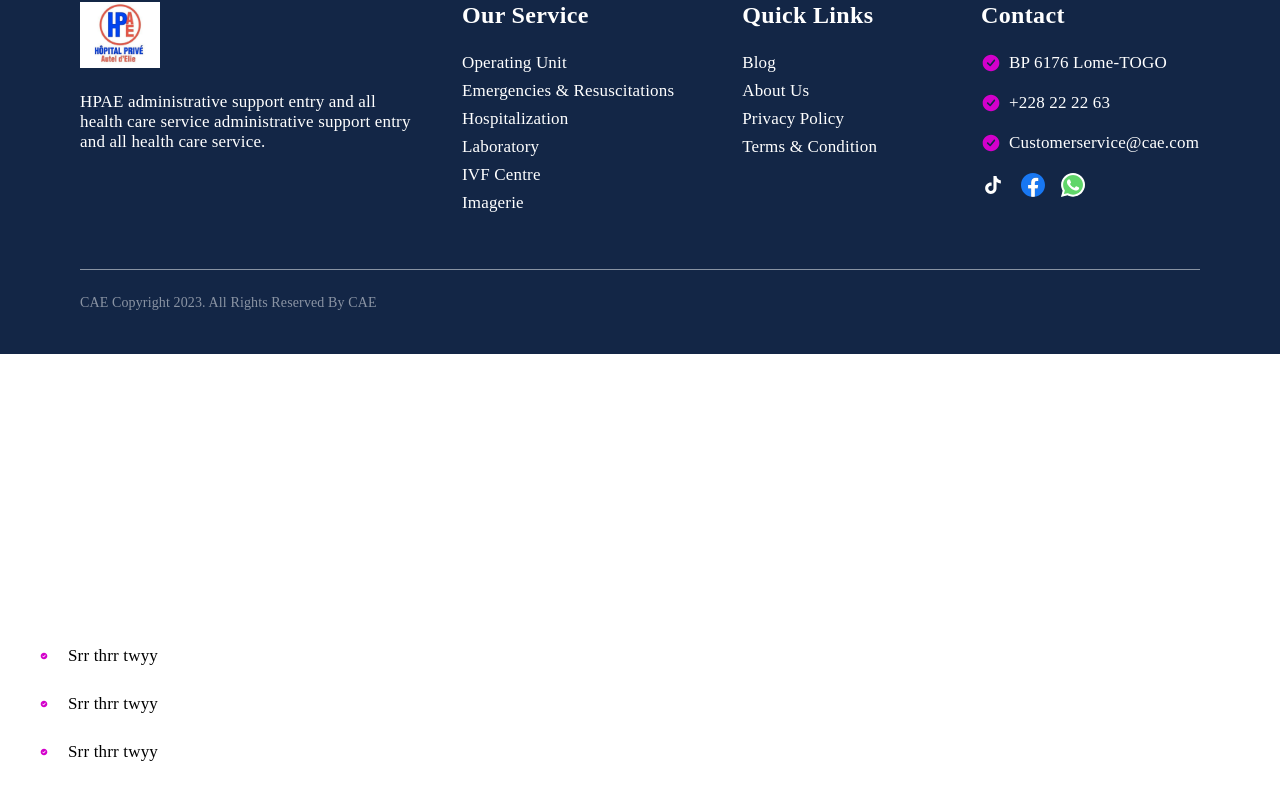
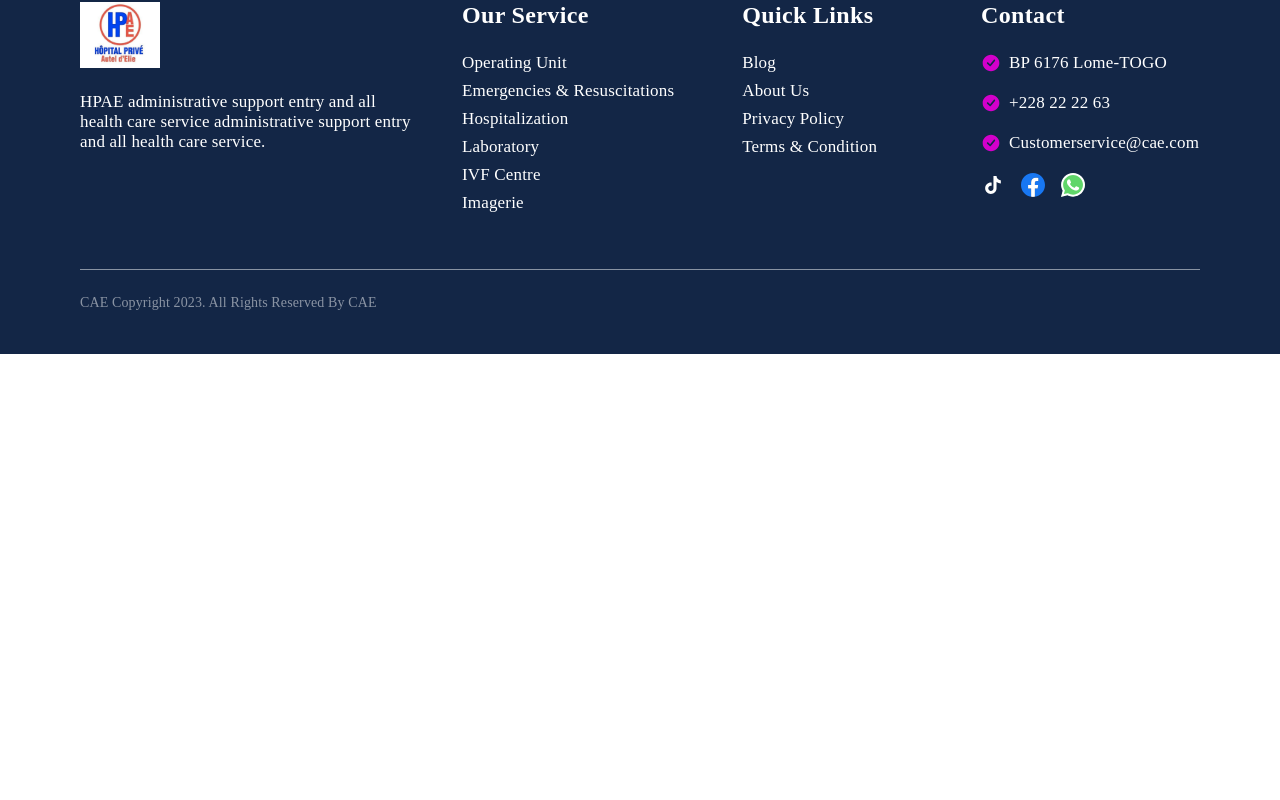
Before and after one commit to rex-9/LetsCodeEarning-1, a React (Vite) app: page /about in a window 1280 px wide. Shown: the part 2487-3287 px from the top of the page. After the commit the page ends 2841 px from the top, so only its background shows below. Built offline with nearby package versions, Linux system fonts and the light colour scheme.

Commit message:
added sevice card two

```diff
--- a/src/assets/index.jsx
+++ b/src/assets/index.jsx
@@ -21,7 +21,7 @@ export { default as Lab } from './img/contact-photo-1.png';
 export {default as Phonecalling } from './svg/phone-calling.svg?react'
 
 export {default as Email } from './svg/email.svg';
-
+export { default as Pseudo} from './img/pseudo.png';
 
 
 
--- a/src/components/ServiceCard.jsx
+++ /dev/null
@@ -1,16 +0,0 @@
-/* eslint-disable react/prop-types */
-import {Arrow} from "../assets"
-const ServiceCard = ({img,header,paragraph}) => {
-  return (
-    <div className="md:max-w-[394px] max-w-[327px] rounded-lg md:pt-[21px] md:pb-6 md:pl-6 md:pr-[4.125rem] py-5 px-4">
-        <img src={img} alt="" className="rounded-full aspect-square object-cover w-12 h-12" />
-        <div className="md:pt-6 md:pb-9 pt-4 pb-8">
-            <p className="md:text-header-1 text-body-text-1 text-secondary-700 font-bold">{header}</p>
-            <p className="md:text-medium text-body-text-1 pt-2 text-secondary-400 font-semibold">{paragraph}</p>
-        </div>
-        <a href="" className="md:text-medium text-body-text-1 text-primary-600 md:font-semibold font-bold ">Read More <img src={Arrow} alt="" className="inline-block" /></a>
-    </div>
-  )
-}
-
-export default ServiceCard
--- a/src/components/ServiceList2.jsx
+++ b/src/components/ServiceList2.jsx
@@ -1,29 +1,30 @@
-import { Check } from "../assets"
-const ServiceList2 = () => {
+/* eslint-disable react/prop-types */
+import { Pseudo } from "../assets"
+const ServiceList2 = ({firstHeader,firstParagraph,secHeader,secParagraph,listHeader,listone,listtwo,listthree}) => {
   return (
     <div>
         <div className="mt-6 md:mt-16">
-            <p className="text-secondary-600 text-medium md:text-header-3 font-bold"></p>
-            <p className="pt-3 md:pt-8 text-body-text-1 md:text-header-1"></p>
+            <p className="text-secondary-600 text-medium md:text-header-3 font-bold">{firstHeader}</p>
+            <p className="pt-3 md:pt-8 text-body-text-1 md:text-header-1">{firstParagraph}</p>
         </div>
         <div className="mt-6 md:mt-12">
-            <p className="text-secondary-600 text-medium md:text-header-2 font-bold"></p>
-            <p className="pt-4 md:pt-6 text-body-text-1 md:text-header-1"></p>
+            <p className="text-secondary-600 text-medium md:text-header-2 font-bold">{secHeader}</p>
+            <p className="pt-4 md:pt-6 text-body-text-1 md:text-header-1">{secParagraph}</p>
         </div>
-        <div className="mt-4 md:mt-11 text-body-text-1 md:text-medium p-10 align-middle">
-             <p></p>
-            <div className="md:mt-10">
-                <div className="flex md:gap-5 items-center">
-                    <img src={Check} className="md:w-2" alt="" />
-                    <p>Srr thrr twyy</p>
+        <div className="mt-4 md:mt-11 text-body-text-1 md:text-medium align-middle">
+             <p>{listHeader}</p>
+            <div className="md:mt-10 mt-6">
+                <div className="flex md:gap-5 gap-3 items-center">
+                    <img src={Pseudo} className="w-3" alt="" />
+                    <p>{listone}</p>
                 </div>
-                <div className="mt-7 flex md:gap-5 items-center">
-                    <img src={Check} className="md:w-2" alt="" />
-                    <p>Srr thrr twyy</p>
+                <div className="md:mt-7 mt-4 flex md:gap-5 gap-3 items-center">
+                    <img src={Pseudo} className="w-3" alt="" />
+                    <p>{listtwo}</p>
                 </div>
-                <div className="mt-7 flex md:gap-5 items-center">
-                    <img src={Check} className="md:w-2" alt="" />
-                    <p>Srr thrr twyy</p>
+                <div className="md:mt-7 mt-4 flex md:gap-5 gap-3 items-center">
+                    <img src={Pseudo} className="w-3" alt="" />
+                    <p>{listthree}</p>
                 </div>
             </div>
         </div>
--- a/src/pages/About.jsx
+++ b/src/pages/About.jsx
@@ -3,11 +3,10 @@ import Banner from '../components/Banner'
 import CircleList from '../components/CircleList'
 import AboutCard from '../components/CardAbout'
 import Button from '../components/Button'
-
 import Circle from '../components/Circle'
 import ImageDecoration from '../components/ImageDecoration'
 import FooterDiv from '../components/FooterDiv'
-import ServiceList2 from '../components/ServiceList2'
+
 
 
 const About = () => {
@@ -100,8 +99,7 @@ const About = () => {
       </section>
 
       <FooterDiv></FooterDiv>
-      <ServiceList2></ServiceList2>
-      </div>
+     </div>
   )
 }
 
```
Also changed, not shown: src/assets/img/pseudo.png (added).
